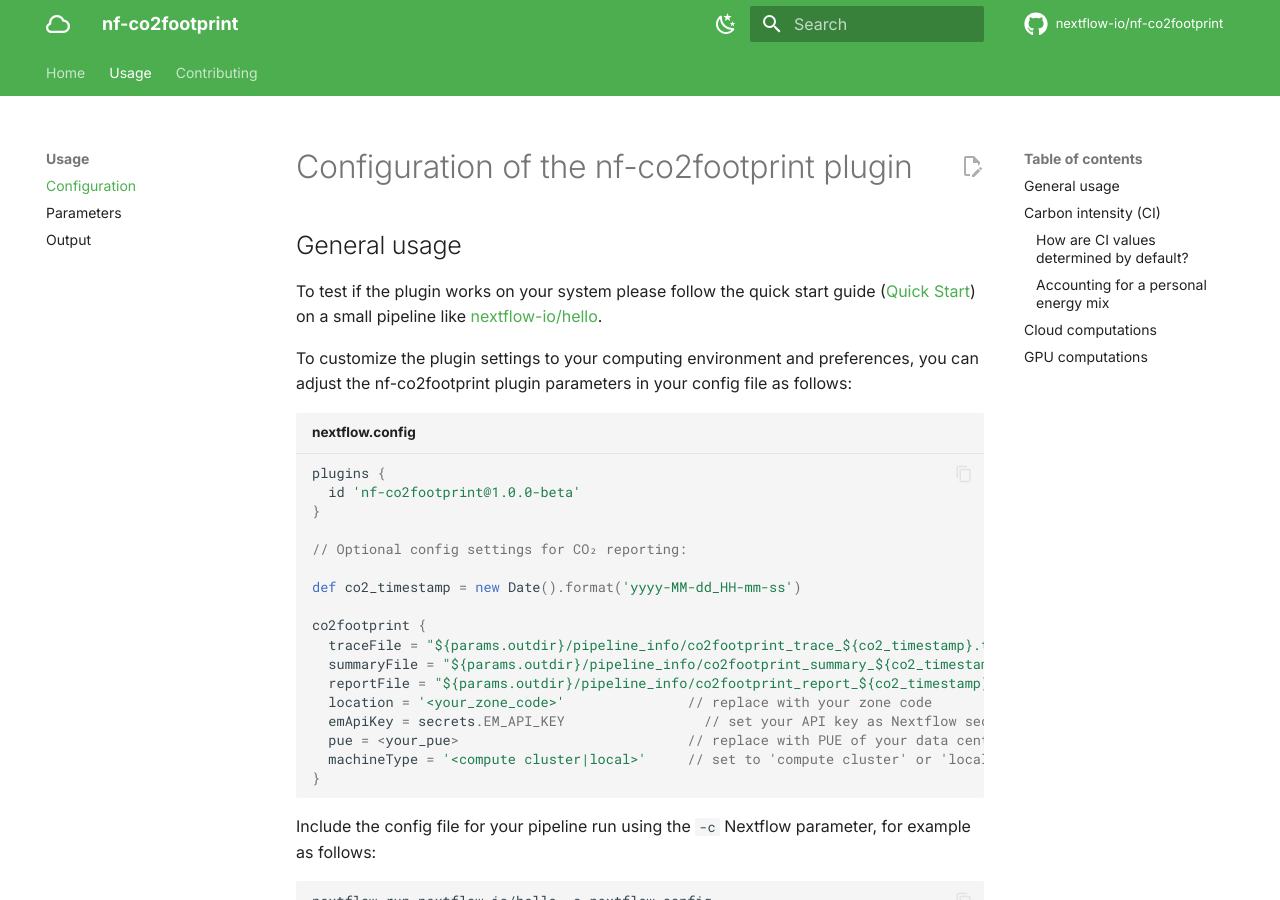
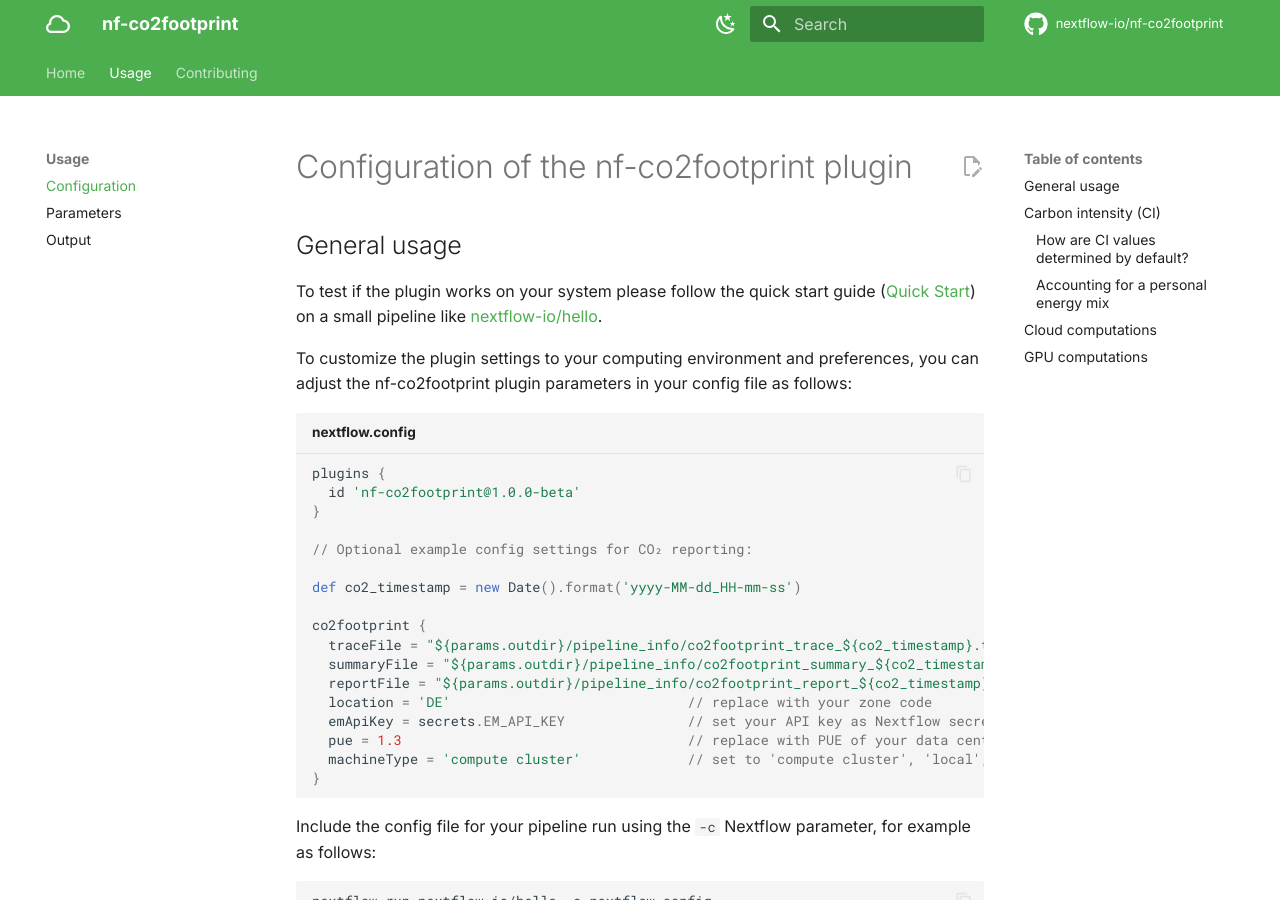
Before and after one commit to nextflow-io/nf-co2footprint, an MkDocs documentation site: the page built from docs/usage/configuration.md, in a window 1280 px wide and 900 px high. Built offline with MkDocs 1.6.1 and Material for MkDocs 9.7.7, drawn with Linux system fonts in a browser that asks for light colours; comment, search, counter and statistics services are not loaded.

Commit message:
Changed example config to more concrete one
Signed-off-by: nadnein <nadjav.18@gmail.com>

````diff
--- a/docs/usage/configuration.md
+++ b/docs/usage/configuration.md
@@ -15,7 +15,7 @@
   id 'nf-co2footprint@1.0.0-beta'
 }
 
-// Optional config settings for CO₂ reporting:
+// Optional example config settings for CO₂ reporting:
 
 def co2_timestamp = new Date().format('yyyy-MM-dd_HH-mm-ss')
 
@@ -23,10 +23,10 @@
   traceFile = "${params.outdir}/pipeline_info/co2footprint_trace_${co2_timestamp}.txt"
   summaryFile = "${params.outdir}/pipeline_info/co2footprint_summary_${co2_timestamp}.txt"
   reportFile = "${params.outdir}/pipeline_info/co2footprint_report_${co2_timestamp}.html"
-  location = '<your_zone_code>'               // replace with your zone code
-  emApiKey = secrets.EM_API_KEY                 // set your API key as Nextflow secret with the name 'EM_API_KEY'
-  pue = <your_pue>                            // replace with PUE of your data center
-  machineType = '<compute cluster|local>'     // set to 'compute cluster' or 'local'
+  location = 'DE'                             // replace with your zone code
+  emApiKey = secrets.EM_API_KEY               // set your API key as Nextflow secret with the name 'EM_API_KEY'
+  pue = 1.3                                   // replace with PUE of your data center
+  machineType = 'compute cluster'             // set to 'compute cluster', 'local', or 'cloud'
 }
 ```
 
````
